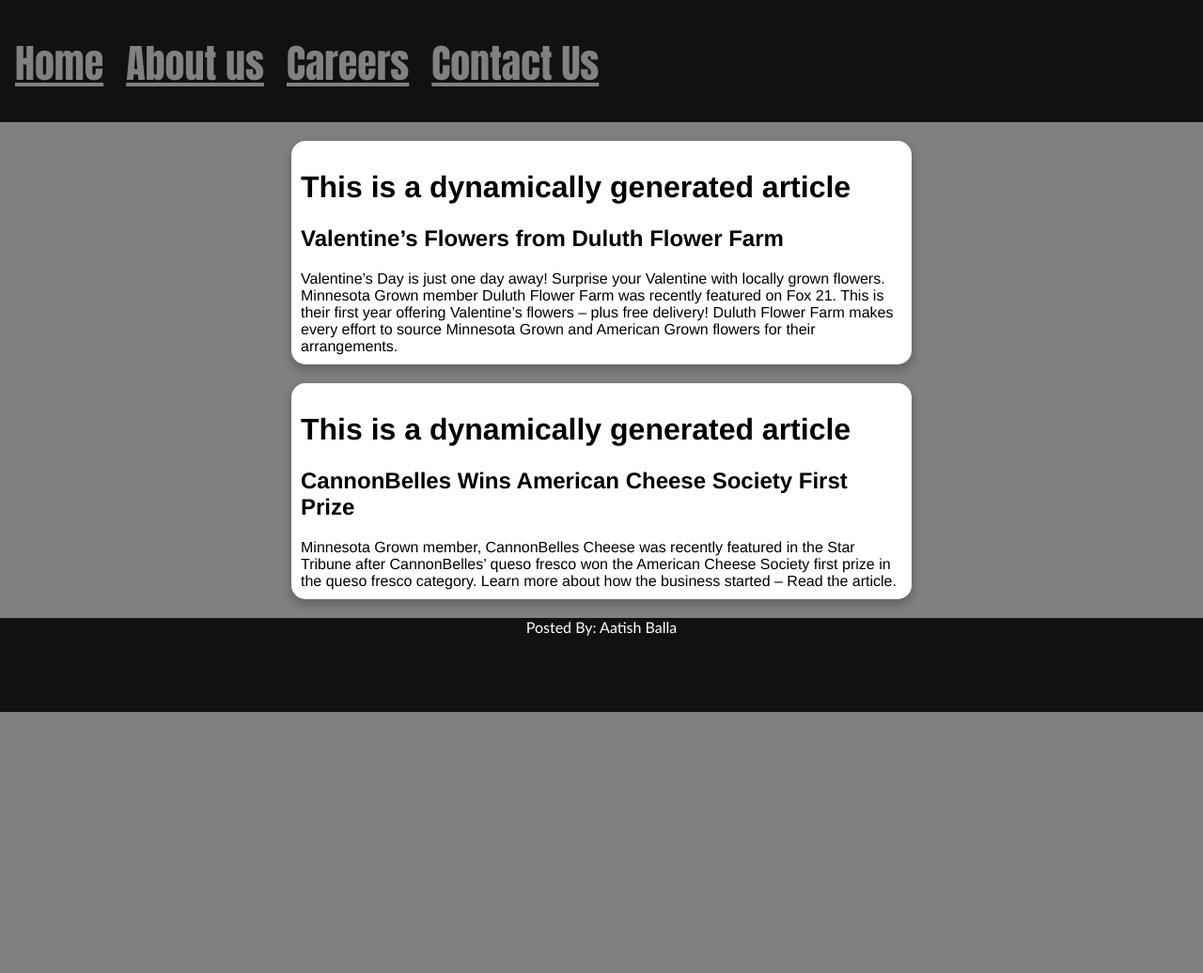
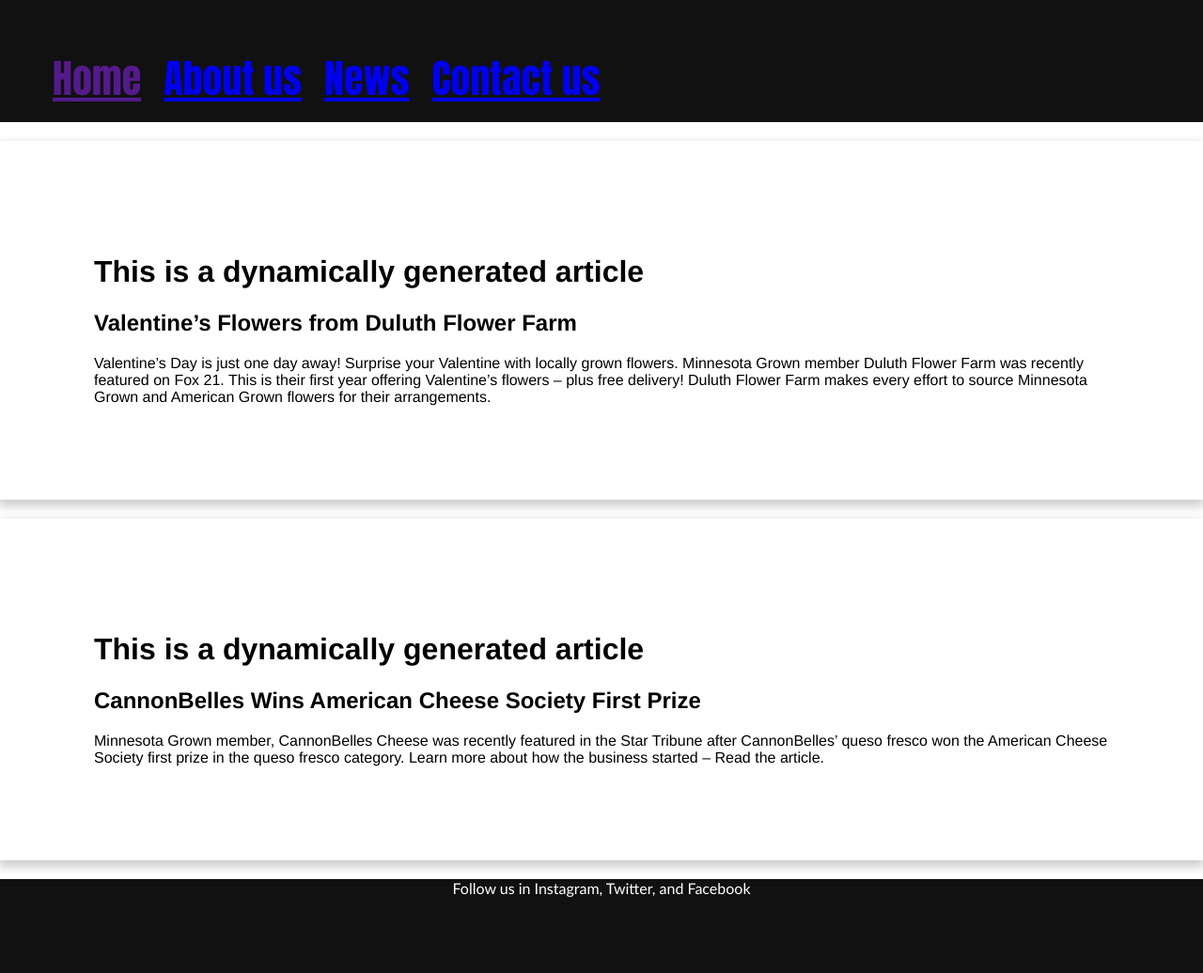
Before and after one commit to aatishballa/BUAD-3283-ecom-web-dev, a PHP site: page / in a window 1280 px wide. Shown: the whole page at 94% size. Before the commit the page ends 758 px from the top, so only its background shows below. Run offline with PHP 8.4, Linux system fonts and the light colour scheme.

Commit message:
moularize elements

```diff
--- /dev/null
+++ b/assignments/February_15/aboutus.php
@@ -0,0 +1,2 @@
+<?php
+echo"<img src='image-sea.jpg' alt='company-image'>";
--- a/assignments/February_15/contact/style.css
+++ b/assignments/February_15/contact/style.css
@@ -1,5 +1,6 @@
 body{
 	font-family: Calibri;
+	background-color:green;
 }
 
 h1{
@@ -18,8 +19,7 @@ h1{
 form{
 	width:600px;
 	margin:auto;
-	box-shadow: 0 5px 10px 2px rgba(0,0,0,0.2);
-
+	background-color:white;
 }
 
 input,textarea{
--- /dev/null
+++ b/assignments/February_15/footer.php
@@ -0,0 +1,2 @@
+<?php
+echo"Follow us in Instagram, Twitter, and Facebook";
--- a/assignments/February_15/index.php
+++ b/assignments/February_15/index.php
@@ -5,28 +5,9 @@
 <link rel="stylesheet" type="text/css" href="style.css">
 </head>
 <body>
-  <div class="sidenav">
-	<a href="contact/index.php">Home</a>
-    <a href="article2.php">About us</a>
-    <a href="article1.php">Careers</a>
-    <a href="contact/index.php">Contact Us</a>
-  </div>
-
-  <div class="content_container">
-			<div class="content">
-				<?php include 'article1.php'; ?></div>
-			</div>
-
-			<div class="content">
-				<?php include 'article2.php'; ?></div>
-			</div>
-
-  </div>
-
-
-
-<footer>
-	Posted By: Aatish Balla
-</footer>
-</body
+<div class="nav"><?php include 'navi.php'; ?></div>
+<div class="content"><?php include 'article1.php'; ?></div>
+<div class="content"><?php include 'article2.php'; ?></div>
+<div class="footer"><?php include 'footer.php'; ?></div
+</body>
 </html>
--- /dev/null
+++ b/assignments/February_15/masthead.php
@@ -0,0 +1,6 @@
+<?php
+echo"<h1>This is a dynamically generated article</h1>";
+echo"<h2>Valentine’s Flowers from Duluth Flower Farm</h2>";
+echo"Valentine’s Day is just one day away! Surprise your Valentine with locally grown flowers. Minnesota Grown member Duluth Flower Farm was recently featured on Fox 21.
+This is their first year offering Valentine’s flowers – plus free delivery! Duluth Flower Farm makes every effort to source Minnesota Grown and American Grown flowers
+for their arrangements.";
--- /dev/null
+++ b/assignments/February_15/navi.php
@@ -0,0 +1,7 @@
+<?php
+echo"<ol>
+<li><a href=''>Home</a></li>
+<li><a href='aboutus.php'>About us</a></li>
+<li><a href='article1.php'>News</a></li>
+<li><a href='contact/index.php'>Contact us</a></li>
+</ol>";
--- a/assignments/February_15/style.css
+++ b/assignments/February_15/style.css
@@ -1,11 +1,10 @@
 body {
-    background-color: gray;
     margin: 0;   removes body margin-->
     overflow-x: hidden;
 
 }
 
-footer{
+.footer{
   background-color: #111;
   height: 100px;
   color:white;
@@ -18,15 +17,13 @@ footer{
 	background-color:white;
 	margin:20px auto;
 	font-family:Helvetica;
-	padding:10px;
-	width:50%;
+	padding:100px;
 	box-shadow: 0 5px 10px 2px rgba(0,0,0,0.2);
-	border-radius:15px;
 
 }
 
 /* The sidebar menu */
-.sidenav {
+.nav {
     width: 100%; /* Set the width of the sidebar */
 	height:100px;
     left: 0;
@@ -36,15 +33,15 @@ footer{
 }
 
 /* The navigation menu links */
-.sidenav a {
+.nav li {
     padding: 6px 8px 6px 16px;
     font-size: 42px;
     color: #818181;
     font-family: impact;
 	float:left;
-
+	list-style-type: none;
 }
 
-.sidenav a:hover {
+.nav li:hover {
     color: #f1f1f1;
 }
```
Also changed, not shown: assignments/February_15/contact/endpoint.php (+0 -21 lines), assignments/February_15/contact/index.php (+3 -22 lines), assignments/February_15/image-sea.jpg (added).
